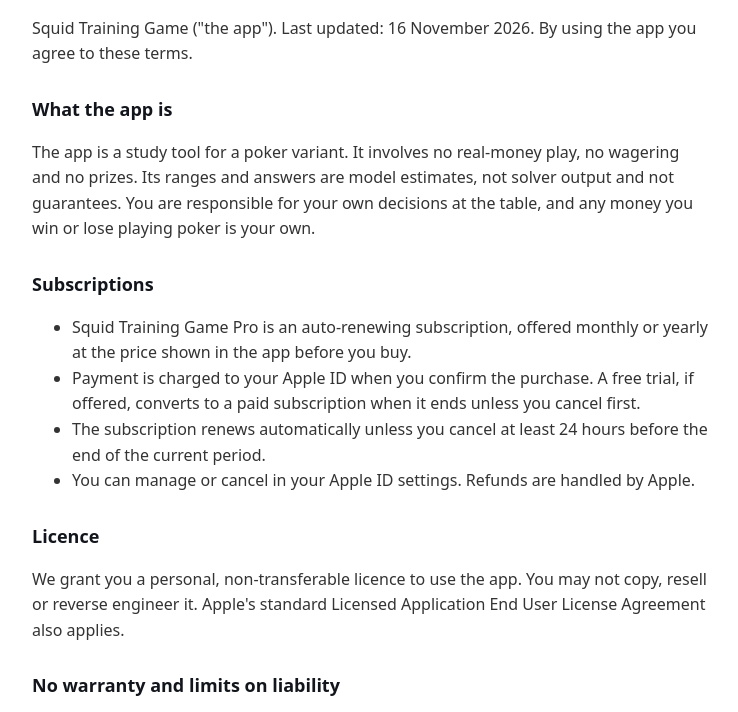
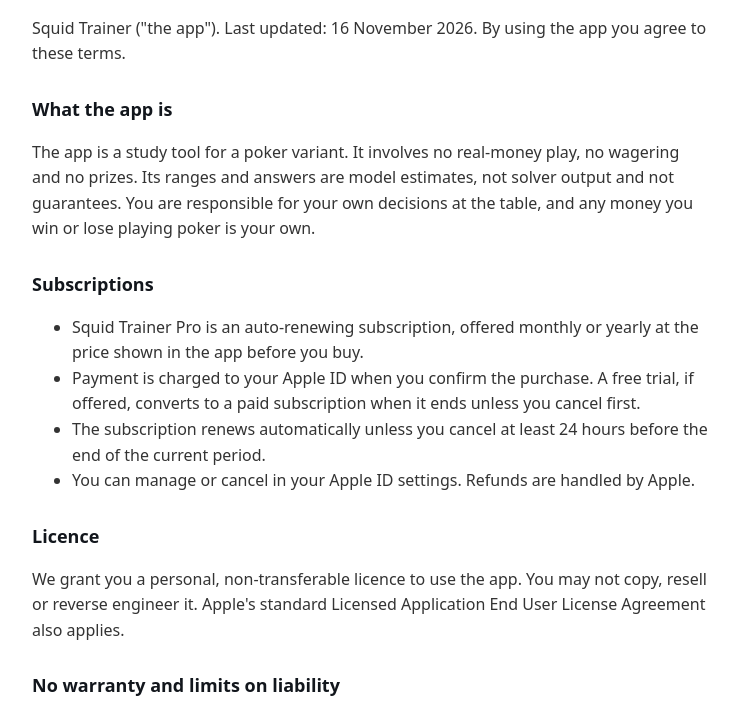
Before and after one commit to cryptomite17/squid-training-game, a plain HTML site: page terms.html in a window 1280 px wide. Shown: the part 88-800 px from the top of the page, without its empty margins (268-1006 px from the left). Drawn offline with Linux system fonts and the light colour scheme.

Commit message:
Rename the app to Squid Trainer
Co-Authored-By: Claude Opus 5.5 <noreply@anthropic.com>

```diff
--- a/terms.html
+++ b/terms.html
@@ -1,11 +1,11 @@
-<!doctype html><html lang="en"><head><title>Squid Training Game: Terms of Use</title><meta charset="utf-8"><meta name="viewport" content="width=device-width, initial-scale=1"><style>body{font:16px/1.6 system-ui,-apple-system,sans-serif;max-width:680px;margin:40px auto;padding:0 20px;color:#12161c}h1{font-size:28px}h2{font-size:18px;margin-top:28px}p,li{color:#333}</style></head><body>
+<!doctype html><html lang="en"><head><title>Squid Trainer: Terms of Use</title><meta charset="utf-8"><meta name="viewport" content="width=device-width, initial-scale=1"><style>body{font:16px/1.6 system-ui,-apple-system,sans-serif;max-width:680px;margin:40px auto;padding:0 20px;color:#12161c}h1{font-size:28px}h2{font-size:18px;margin-top:28px}p,li{color:#333}</style></head><body>
 <h1>Terms of Use</h1>
-<p>Squid Training Game ("the app"). Last updated: 16 November 2026. By using the app you agree to these terms.</p>
+<p>Squid Trainer ("the app"). Last updated: 16 November 2026. By using the app you agree to these terms.</p>
 <h2>What the app is</h2>
 <p>The app is a study tool for a poker variant. It involves no real-money play, no wagering and no prizes. Its ranges and answers are model estimates, not solver output and not guarantees. You are responsible for your own decisions at the table, and any money you win or lose playing poker is your own.</p>
 <h2>Subscriptions</h2>
 <ul>
-<li>Squid Training Game Pro is an auto-renewing subscription, offered monthly or yearly at the price shown in the app before you buy.</li>
+<li>Squid Trainer Pro is an auto-renewing subscription, offered monthly or yearly at the price shown in the app before you buy.</li>
 <li>Payment is charged to your Apple ID when you confirm the purchase. A free trial, if offered, converts to a paid subscription when it ends unless you cancel first.</li>
 <li>The subscription renews automatically unless you cancel at least 24 hours before the end of the current period.</li>
 <li>You can manage or cancel in your Apple ID settings. Refunds are handled by Apple.</li>
```
Also changed, not shown: index.html (+2 -2 lines), privacy.html (+2 -2 lines).
